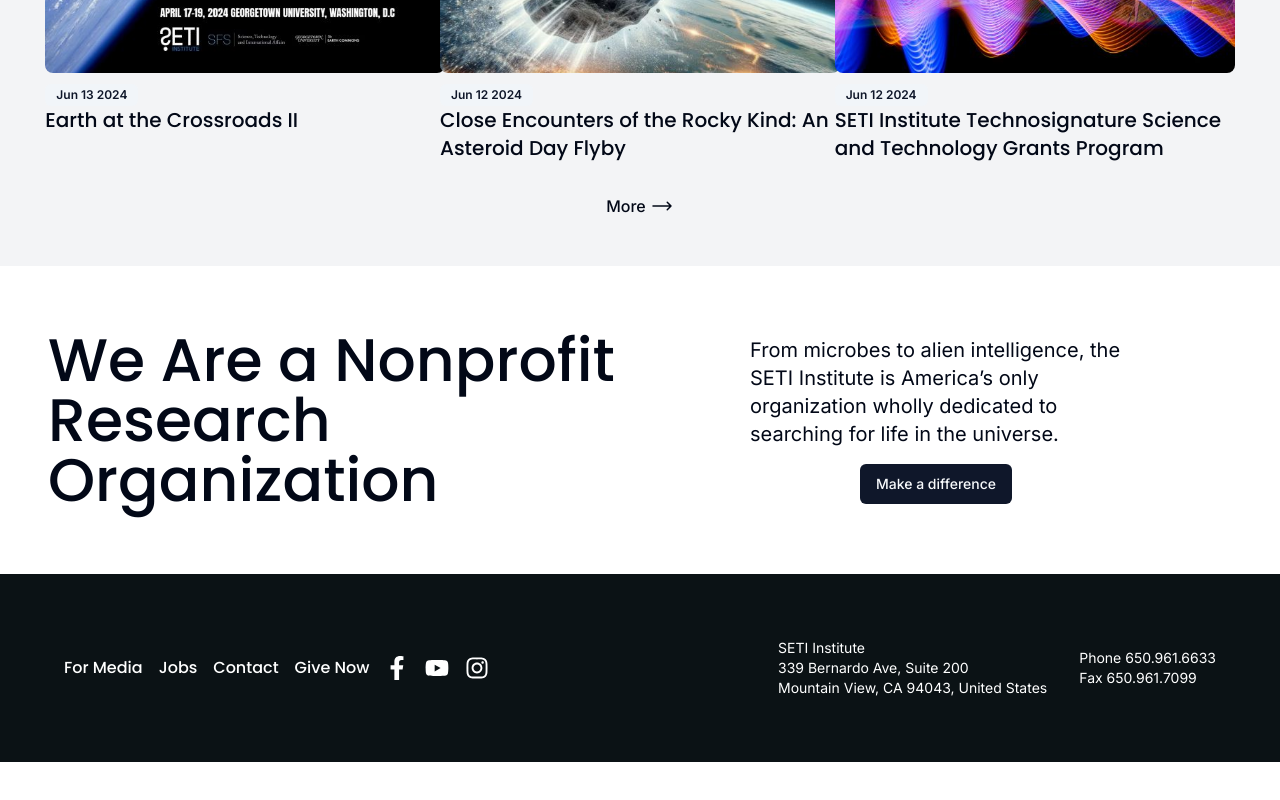
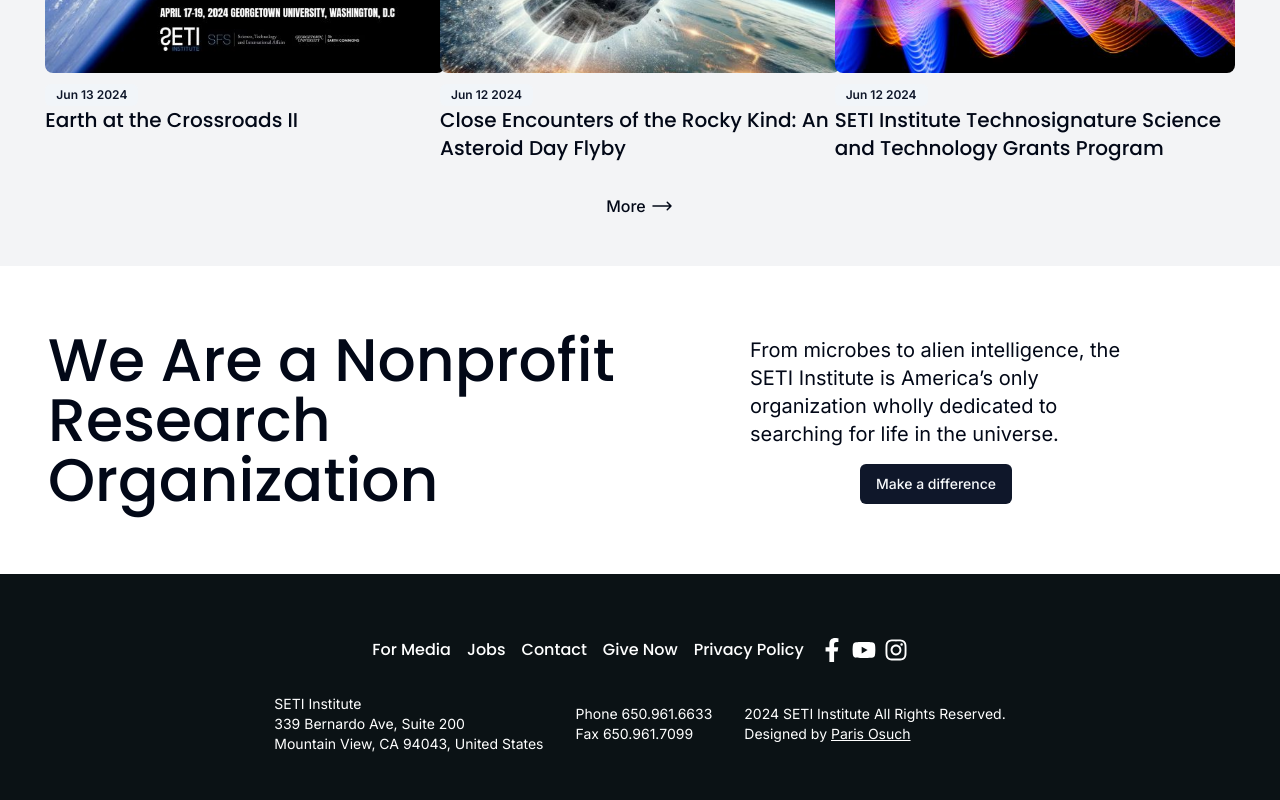
Before and after one commit to parisosuch-dev/seti, a Next.js app: page / in a window 1280 px wide. Shown: the part 2031-2831 px from the top of the page. Before the commit the page ends 2793 px from the top, so only its background shows below. Built offline with nearby package versions, Linux system fonts and the light colour scheme.

Commit message:
more work

```diff
--- a/components/footer.tsx
+++ b/components/footer.tsx
@@ -3,9 +3,8 @@ import { FaFacebookF, FaYoutube, FaInstagram } from "react-icons/fa";
 
 export default function Footer() {
   return (
-    <div className="bg-obsidian p-2 sm:p-16 flex flex-col sm:flex-row space-y-4 sm:space-y-0 items-center justify-between">
+    <div className="bg-obsidian p-4 sm:p-16 flex flex-col sm:flex-col space-y-8 sm:space-y-8 items-center justify-between">
       <div className="flex flex-col sm:flex-row items-center space-y-2 sm:space-y-0 space-x-0 sm:space-x-4">
-        <div className="flex flex-row space-x-4">
         <Link
           className="font-poppins font-medium hover:underline text-white"
           href="media-contact"
@@ -30,9 +29,13 @@ export default function Footer() {
         >
           Give Now
         </Link>
-        </div>
-
-        <div className="flex flex-row space-x-2 sm:space-x-4">
+        <Link
+          className="font-poppins font-medium hover:underline text-white"
+          href="/privacy-policy"
+        >
+          Privacy Policy
+        </Link>
+        <div className="flex flex-row space-x-2">
           <Link href="#">
             <FaFacebookF color="white" className="w-6 h-6" />
           </Link>
@@ -44,18 +47,27 @@ export default function Footer() {
           </Link>
         </div>
       </div>
-      <div className="text-white flex flex-row items-center space-x-8">
+      <div className="text-white flex flex-col sm:flex-row space-y-4 sm:space-y-0 items-center space-x-0 text-center sm:text-left sm:space-x-8">
         <div>
-          <p className="text-xs sm:text-sm">SETI Institute</p>
-          <p className="text-xs sm:text-sm"> 339 Bernardo Ave, Suite 200</p>
-          <p className="text-xs sm:text-sm">
+          <p className="text-sm sm:text-md">SETI Institute</p>
+          <p className="text-sm sm:text-md"> 339 Bernardo Ave, Suite 200</p>
+          <p className="text-sm sm:text-md">
             {" "}
             Mountain View, CA 94043, United States
           </p>
         </div>
         <div>
-          <p className="text-xs sm:text-sm">Phone 650.961.6633</p>
-          <p className="text-xs sm:text-sm">Fax 650.961.7099</p>
+          <p className="text-sm sm:text-md">Phone 650.961.6633</p>
+          <p className="text-sm sm:text-md">Fax 650.961.7099</p>
+        </div>
+        <div className="text-white text-sm sm:text-md">
+          <p>2024 SETI Institute All Rights Reserved.</p>
+          <p>
+            Designed by{" "}
+            <Link href="https://parisosuch.com" className="underline">
+              Paris Osuch
+            </Link>
+          </p>
         </div>
       </div>
     </div>
```
Lines whose indentation alone changed are shown as unchanged.
